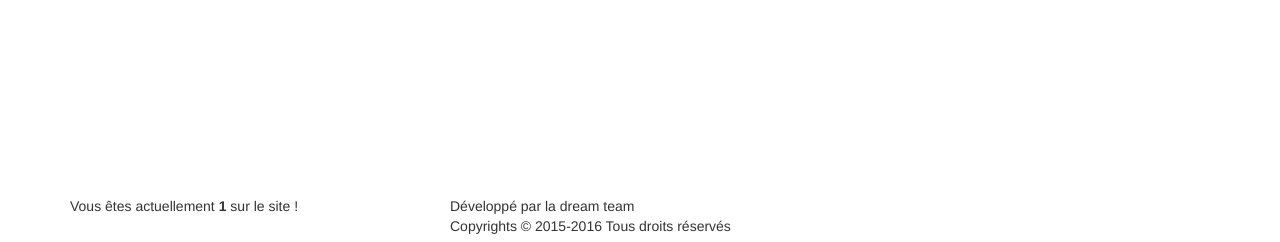
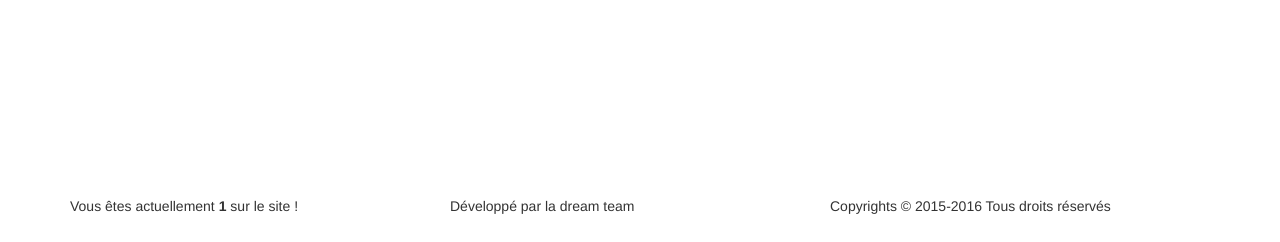
Before and after one commit to ErwanLbp/serveur-traitement-image, a PHP site: page /connexion.php in a window 1280 px wide. Shown: the part 558-800 px from the top of the page. Run offline with PHP 8.4, Linux system fonts and the light colour scheme; data comes from the database, SQL or seed files in the repository.

Commit message:
Truc de bite

```diff
--- a/footer.php
+++ b/footer.php
@@ -22,19 +22,11 @@
 	?>
 
 	<!-- On affiche le nombre de connectés -->
-	<div class="col-lg-4">
-		<p>
-			<?php echo 'Vous êtes actuellement <strong>' . $donnees['nbre_entrees'] . '</strong> sur le site !'; ?>
-		</p>
-	</div>
+	<p class="col-lg-4">
+		<?php echo 'Vous êtes actuellement <strong>' . $donnees['nbre_entrees'] . '</strong> sur le site !'; ?>
+	</p>
 
 	<!-- On affiche le copyright du site -->
-	<div class="col-sm-4">
-		<div class="row">
-		<div class="col-sm-12">Développé par la dream team</div>
-		</div>
-		<div class="row">
-			<div class="col-sm-12">Copyrights © 2015-2016 Tous droits réservés</div>
-		</div>
-	</div>
+	<p class="col-sm-4">Développé par la dream team</p>
+	<p class="col-sm-4">Copyrights © 2015-2016 Tous droits réservés</p>
 </footer>
--- a/styleGeneral.css
+++ b/styleGeneral.css
@@ -32,6 +32,7 @@ article{
 	padding-right: 10px;
 }
 
+
 /*[class*="col-"],header,footer {
 			background-color: lightgreen;
 			border: 2px solid black;
```
